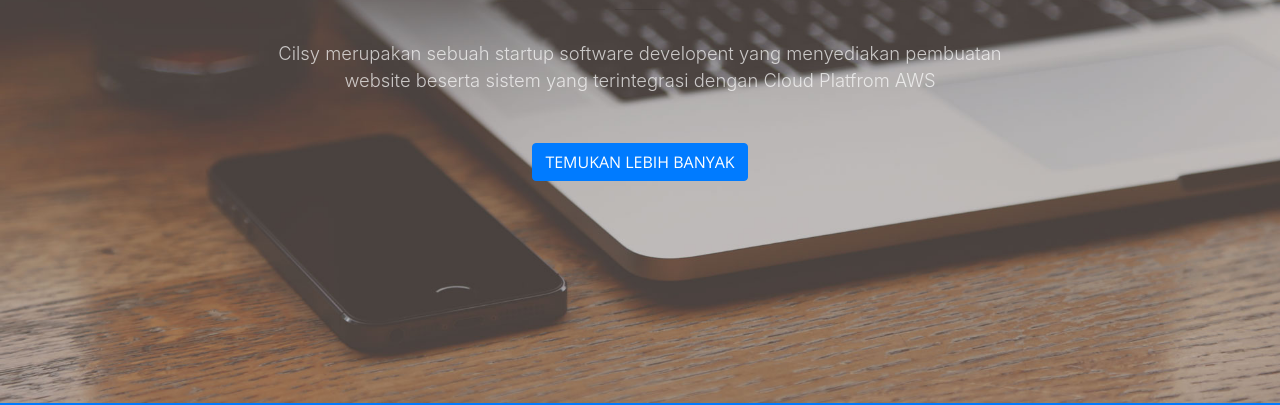
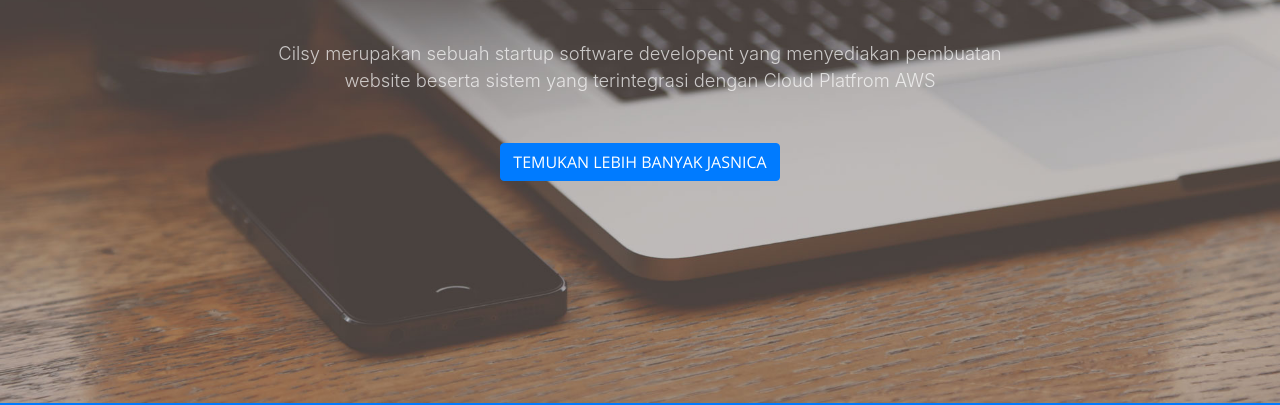
Before and after one commit to Jasnicahuang/bp-landing-page, a website with bundled scripts: page index.html in a window 1280 px wide. Shown: the part 397-802 px from the top of the page. Built offline with nearby package versions, Linux system fonts and the light colour scheme.

Commit message:
nambah kata

```diff
--- a/index.html
+++ b/index.html
@@ -65,7 +65,7 @@
         </div>
         <div class="col-lg-8 mx-auto">
           <p class="text-faded mb-5">Cilsy merupakan sebuah startup software developent yang menyediakan pembuatan website beserta sistem yang terintegrasi dengan Cloud Platfrom AWS</p>
-          <a class="btn btn-primary btn-xl js-scroll-trigger" href="#about">Temukan Lebih Banyak</a>
+          <a class="btn btn-primary btn-xl js-scroll-trigger" href="#about">Temukan Lebih Banyak JASNICA</a>
         </div>
       </div>
     </div>
```
